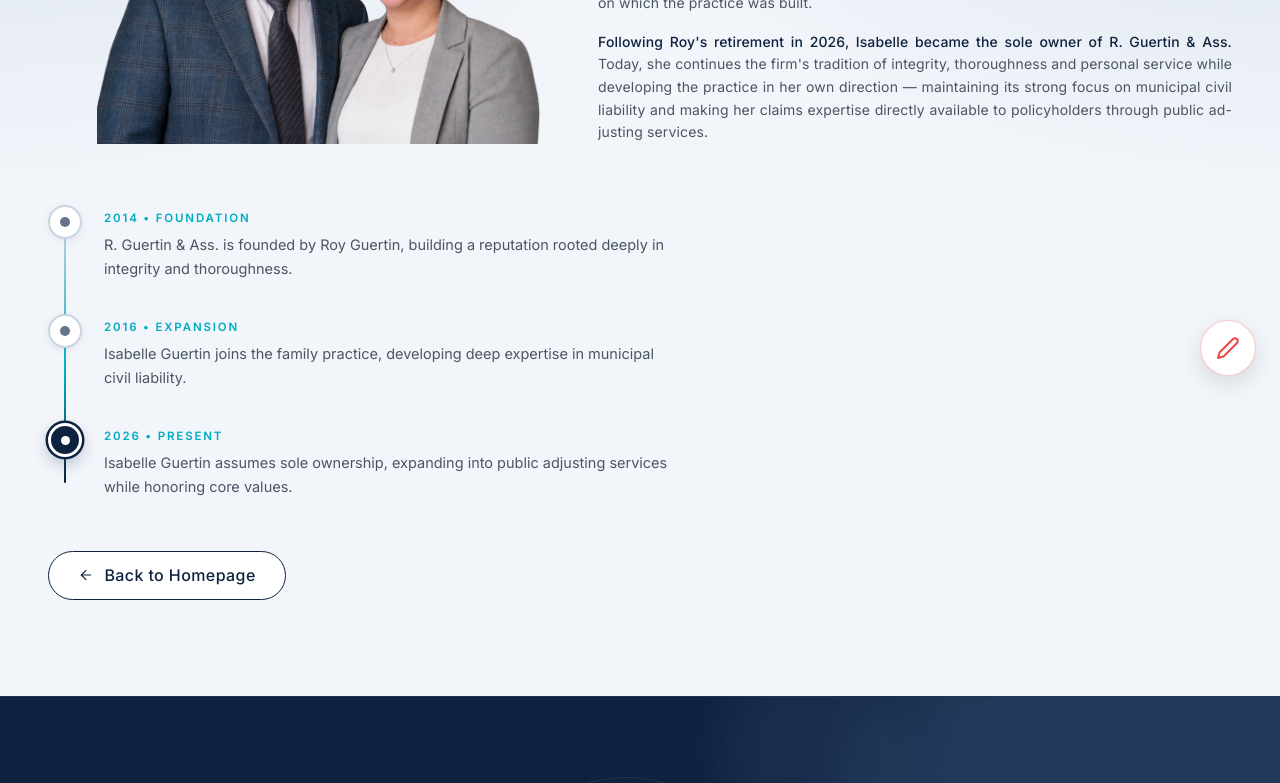
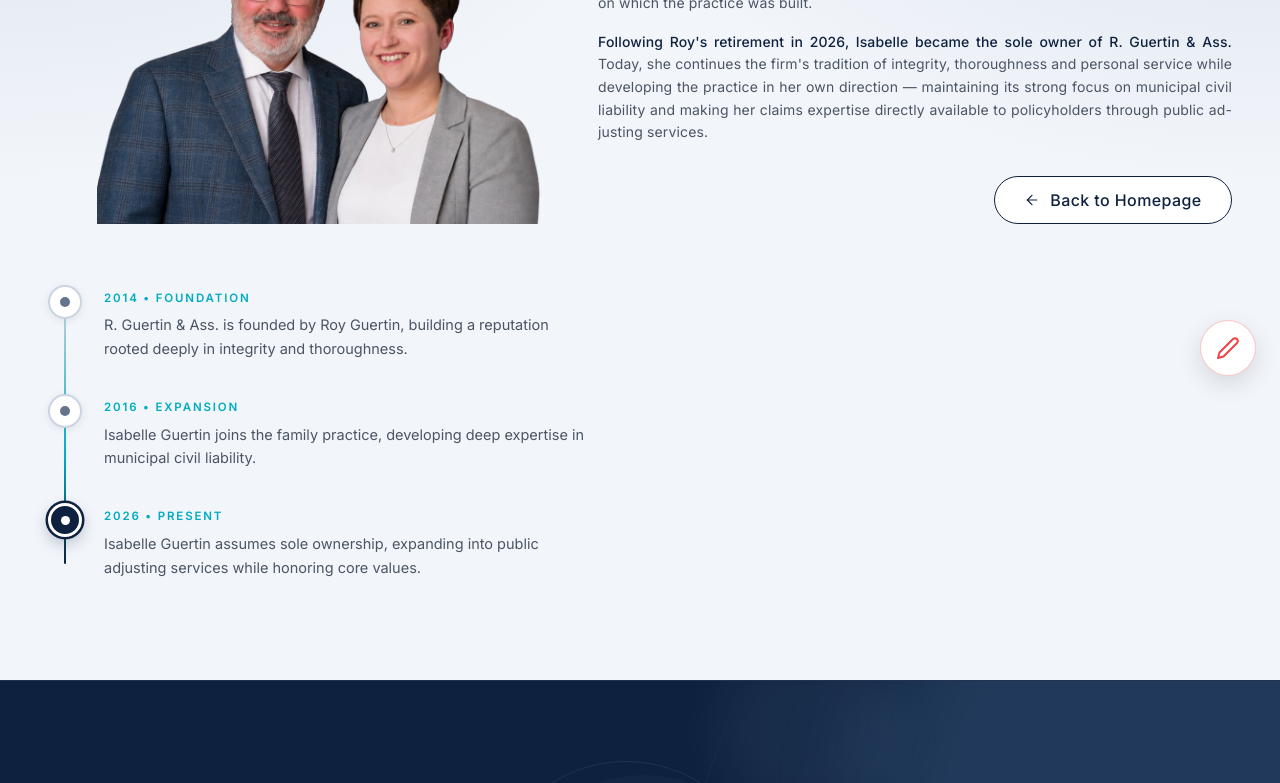
Before and after one commit to Irene2828/ClaimsExpert, a React (Vite) app: page /about in a window 1280 px wide. Shown: the part 400-1183 px from the top of the page. Built offline with nearby package versions, Linux system fonts and the light colour scheme; a web font is replaced by a local one.

Commit message:
Limit timeline row length to align with portrait image right edge and move Back button under right column text block

```diff
--- a/src/pages/About.jsx
+++ b/src/pages/About.jsx
@@ -140,10 +140,10 @@ export default function About() {
           margin-top: 16px;
         }
 
-        /* Row 2: Timeline aligned by left side of column 1 */
+        /* Row 2: Timeline aligned to left side of Column 1, ending at image right edge */
         .about-timeline-row {
           width: 100%;
-          max-width: 720px;
+          max-width: 540px;
           margin: 56px 0 0 0;
           display: flex;
           flex-direction: column;
@@ -239,7 +239,7 @@ export default function About() {
           color: #4B5563;
           font-weight: 400;
           margin: 0;
-          max-width: 580px;
+          max-width: 100%;
           text-align: left;
         }
       `}</style>
@@ -272,7 +272,7 @@ export default function About() {
               </div>
             </div>
 
-            {/* Column 2 (Right): Large Headline + Story Block (vertically centered opposite image) */}
+            {/* Column 2 (Right): Large Headline + Story Block + Back Button */}
             <div className="about-col-right">
               <h1 className="about-headline">
                 {t('about.headline')}
@@ -282,6 +282,38 @@ export default function About() {
                 <p className="about-story-paragraph" dangerouslySetInnerHTML={{ __html: t('about.p1').replace('founded in 2014 by Roy Guertin', '<span style="font-weight: 500; color: #0E223F">founded in 2014 by Roy Guertin</span>').replace('fondée en 2014 par Roy Guertin', '<span style="font-weight: 500; color: #0E223F">fondée en 2014 par Roy Guertin</span>') }} />
                 <p className="about-story-paragraph" dangerouslySetInnerHTML={{ __html: t('about.p2').replace('Isabelle Guertin joined the family practice in 2016', '<span style="font-weight: 500; color: #0E223F">Isabelle Guertin joined the family practice in 2016</span>').replace('Isabelle Guertin a rejoint le cabinet familial en 2016', '<span style="font-weight: 500; color: #0E223F">Isabelle Guertin a rejoint le cabinet familial en 2016</span>') }} />
                 <p className="about-story-paragraph" dangerouslySetInnerHTML={{ __html: t('about.p3').replace("Following Roy's retirement in 2026, Isabelle became the sole owner of R. Guertin & Ass.", '<span style="font-weight: 500; color: #0E223F">Following Roy\'s retirement in 2026, Isabelle became the sole owner of R. Guertin & Ass.</span>').replace("À la suite de la retraite de Roy en 2026, Isabelle est devenue l'unique propriétaire de R. Guertin & Ass.", '<span style="font-weight: 500; color: #0E223F">À la suite de la retraite de Roy en 2026, Isabelle est devenue l\'unique propriétaire de R. Guertin & Ass.</span>') }} />
+              </div>
+
+              {/* Back Button moved under large text, aligned to right side */}
+              <div className="w-full flex justify-end mt-8">
+                <Link
+                  to="/"
+                  className="font-inter group inline-flex items-center justify-center gap-2.5 rounded-full font-medium tracking-wide border bg-white transition-colors hover:bg-[#F5F6F8] text-[14.7px]"
+                  style={{
+                    borderWidth: '0.5px',
+                    borderColor: '#0E223F',
+                    color: '#0E223F',
+                    whiteSpace: "nowrap",
+                    height: '48.3px',
+                    padding: '0 29.4px'
+                  }}
+                >
+                  <svg
+                    width="16"
+                    height="16"
+                    viewBox="0 0 24 24"
+                    fill="none"
+                    stroke="currentColor"
+                    strokeWidth="1.8"
+                    strokeLinecap="round"
+                    strokeLinejoin="round"
+                    className="shrink-0 transition-transform group-hover:-translate-x-1"
+                  >
+                    <line x1="19" y1="12" x2="5" y2="12" />
+                    <polyline points="12 19 5 12 12 5" />
+                  </svg>
+                  {t('about.backBtn')}
+                </Link>
               </div>
             </div>
 
@@ -338,38 +370,6 @@ export default function About() {
                 </div>
               </div>
             </div>
-
-            {/* Back Button */}
-            <div className="w-full flex justify-start mt-12">
-              <Link
-                to="/"
-                className="font-inter group inline-flex items-center justify-center gap-2.5 rounded-full font-medium tracking-wide border bg-white transition-colors hover:bg-[#F5F6F8] text-[14.7px]"
-                style={{
-                  borderWidth: '0.5px',
-                  borderColor: '#0E223F',
-                  color: '#0E223F',
-                  whiteSpace: "nowrap",
-                  height: '48.3px',
-                  padding: '0 29.4px'
-                }}
-              >
-                <svg
-                  width="16"
-                  height="16"
-                  viewBox="0 0 24 24"
-                  fill="none"
-                  stroke="currentColor"
-                  strokeWidth="1.8"
-                  strokeLinecap="round"
-                  strokeLinejoin="round"
-                  className="shrink-0 transition-transform group-hover:-translate-x-1"
-                >
-                  <line x1="19" y1="12" x2="5" y2="12" />
-                  <polyline points="12 19 5 12 12 5" />
-                </svg>
-                {t('about.backBtn')}
-              </Link>
-            </div>
           </div>
 
         </div>
```
